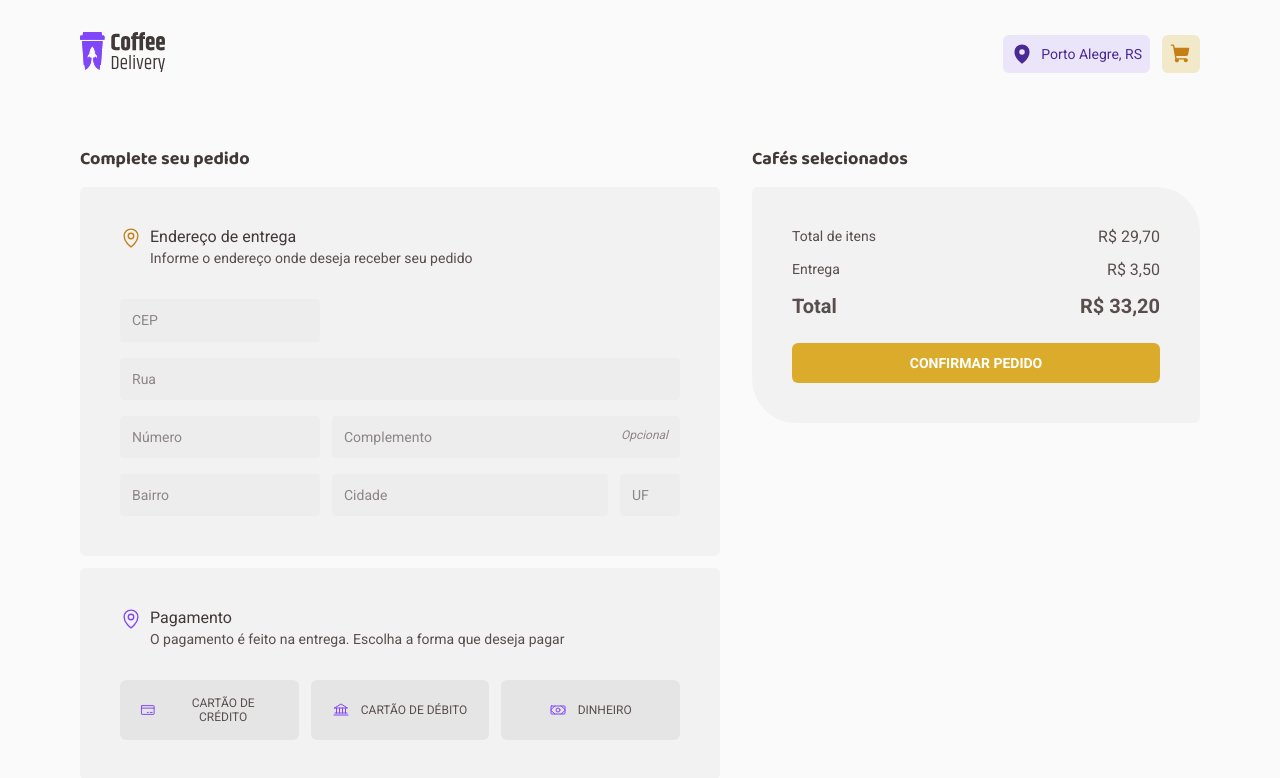
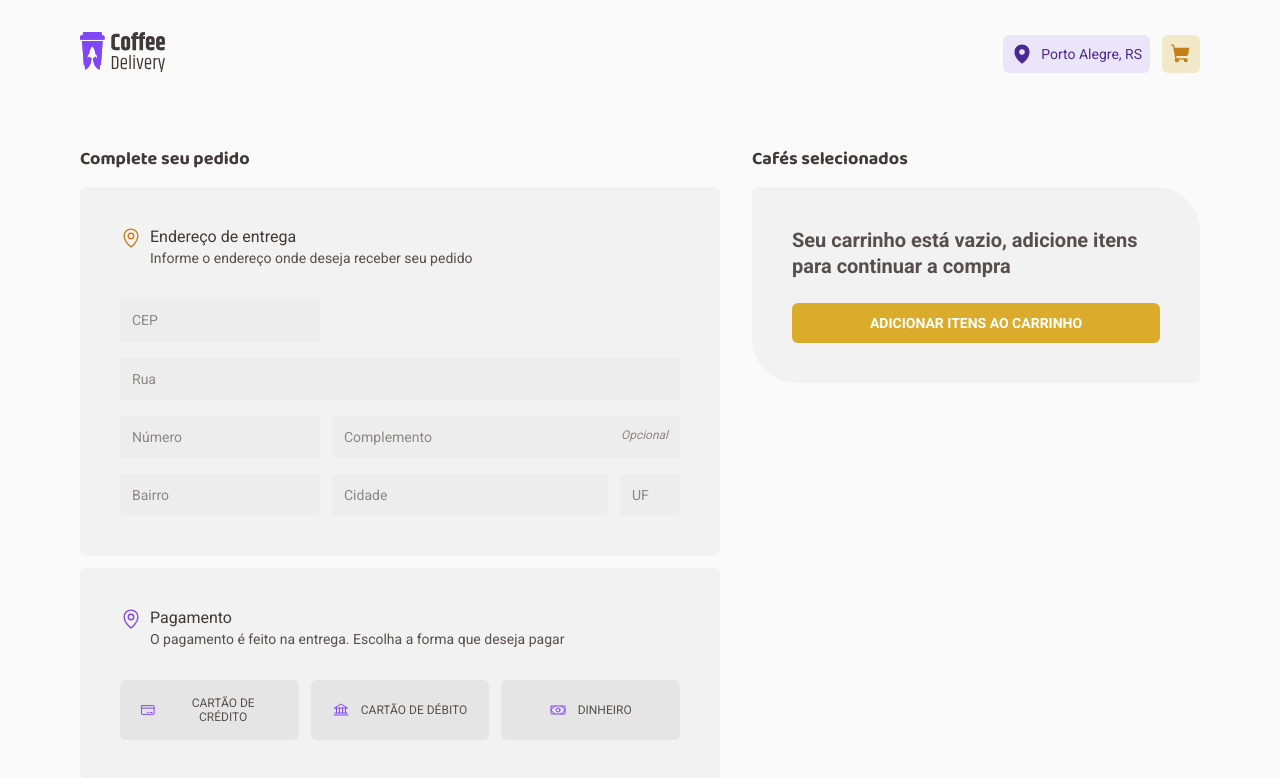
Before and after one commit to legeannd/coffee-delivery, a React (Vite) app: page /checkout in a window 1280 px wide. Shown: the top 778 px of the page. Built offline with nearby package versions, Linux system fonts and the light colour scheme.

Commit message:
feat: format total value from fulfilled cart and empty cart

```diff
--- a/src/pages/Checkout/Components/Input/index.tsx
+++ b/src/pages/Checkout/Components/Input/index.tsx
@@ -3,6 +3,6 @@ import { InputContainer } from './styles'
 
 type InputProps = InputHTMLAttributes<HTMLInputElement>
 
-export function Input({ size, ...rest }: InputProps) {
+export function Input({ ...rest }: InputProps) {
   return <InputContainer {...rest} />
 }
--- a/src/pages/Checkout/index.tsx
+++ b/src/pages/Checkout/index.tsx
@@ -1,5 +1,5 @@
 import { Bank, CreditCard, MapPin, Money } from 'phosphor-react'
-import { useContext } from 'react'
+import { useCallback, useContext } from 'react'
 import { useNavigate } from 'react-router-dom'
 import { CartContext } from '../../contexts/CartContext'
 import { CoffeeItem } from './Components/CoffeeItem'
@@ -33,6 +33,30 @@ export function Checkout() {
   function handleNavigateToSuccessPage() {
     navigate('/checkout/success')
   }
+
+  function handleNavigateToHomePage() {
+    navigate('/')
+  }
+
+  const totalItemValue = cartItems.reduce((acc, value) => {
+    if (cartItems.length !== 0) {
+      const currentCoffee = coffeeList.find((item) => item.id === value.id)
+      return acc + value.amount * Number(currentCoffee?.price)
+    } else {
+      return 0
+    }
+  }, 0)
+
+  const shippingValue = Number(3.5)
+  const totalValueWithShipping = totalItemValue + shippingValue
+
+  const formatPriceValue = useCallback((value: number) => {
+    const formatter = new Intl.NumberFormat('pt-BR', {
+      style: 'currency',
+      currency: 'BRL',
+    })
+    return formatter.format(value)
+  }, [])
 
   return (
     <CheckoutContainer>
@@ -102,23 +126,43 @@ export function Checkout() {
               })
             })}
           </>
+          {cartItems.length > 0 ? (
+            <>
               <TotalValueContainer>
                 <TotalValueRow>
                   <LabelText>Total de itens</LabelText>
-              <LabelValue>R$ 29,70</LabelValue>
+                  <LabelValue>{formatPriceValue(totalItemValue)}</LabelValue>
                 </TotalValueRow>
                 <TotalValueRow>
                   <LabelText>Entrega</LabelText>
-              <LabelValue>R$ 3,50</LabelValue>
+                  <LabelValue>{formatPriceValue(shippingValue)}</LabelValue>
                 </TotalValueRow>
                 <TotalValueRow>
                   <LabelTitle>Total</LabelTitle>
-              <LabelTitle>R$ 33,20</LabelTitle>
+                  <LabelTitle>
+                    {formatPriceValue(totalValueWithShipping)}
+                  </LabelTitle>
                 </TotalValueRow>
               </TotalValueContainer>
               <ConfirmOrderButton onClick={handleNavigateToSuccessPage}>
                 Confirmar pedido
               </ConfirmOrderButton>
+            </>
+          ) : (
+            <>
+              <TotalValueContainer>
+                <TotalValueRow>
+                  <LabelTitle>
+                    Seu carrinho está vazio, adicione itens para continuar a
+                    compra
+                  </LabelTitle>
+                </TotalValueRow>
+              </TotalValueContainer>
+              <ConfirmOrderButton onClick={handleNavigateToHomePage}>
+                Adicionar itens ao carrinho
+              </ConfirmOrderButton>
+            </>
+          )}
         </CoffeeBaseContainer>
       </SelectedCoffeeContainer>
     </CheckoutContainer>
```
Lines whose indentation alone changed are shown as unchanged.
